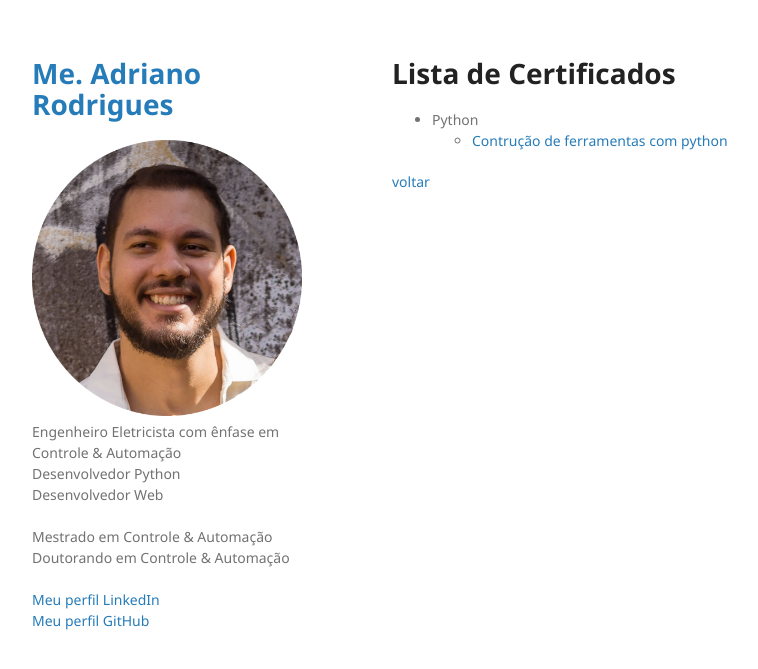
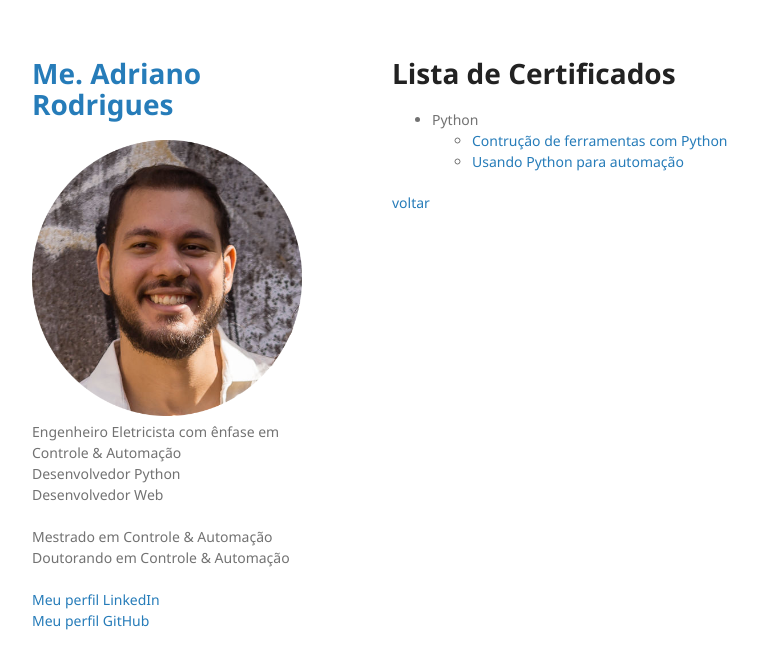
Before and after one commit to Adrianordp/Adrianordp.github.io, a Jekyll site: the page built from certificates/index.md, in a window 1280 px wide. Shown: the top 669 px of the page, without its empty margins (178-936 px from the left). Built offline with Jekyll 4.4.1, drawn with Linux system fonts in a browser that asks for light colours.

Commit message:
Added using python for automation certificate

```diff
--- a/certificates/index.md
+++ b/certificates/index.md
@@ -5,6 +5,7 @@ layout: default
 # Lista de Certificados
 
 - Python
-    - [Contrução de ferramentas com python](./CertificateOfCompletion_Building%20Tools%20with%20Python.pdf)
+    - [Contrução de ferramentas com Python](./CertificateOfCompletion_Building%20Tools%20with%20Python.pdf)
+    - [Usando Python para automação](./CertificateOfCompletion_Using%20Python%20for%20Automation.pdf)
 
 [voltar](/)
```
Also changed, not shown: 1 other file.
